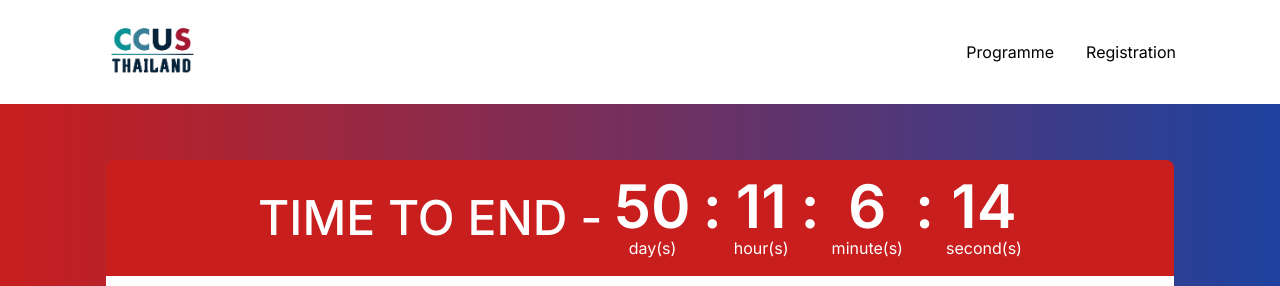
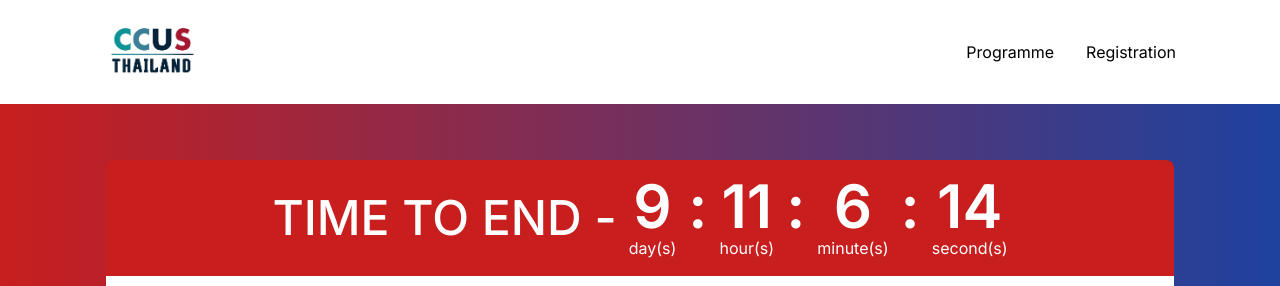
Before and after one commit to thunyoubun/ccs-registration, a Next.js app: page /registration in a window 1280 px wide. Shown: the top 286 px of the page. Built offline with nearby package versions, Linux system fonts and the light colour scheme.

Commit message:
set end date

```diff
--- a/src/app/registration/page.tsx
+++ b/src/app/registration/page.tsx
@@ -16,7 +16,7 @@ function RegistrationPage() {
         <div className="mt-24 p-8 lg:p-16 bg-gradient-to-r from-red-700 to-blue-800 flex justify-center">
           <div className="">
             {/* Countdown */}
-            <Countdown targetDate={new Date("2024-06-06")} />
+            <Countdown targetDate={new Date("2024-04-26")} />
             <div className="grid lg:flex">
               {/* Google Map */}
               <RegistrationMap />
```
